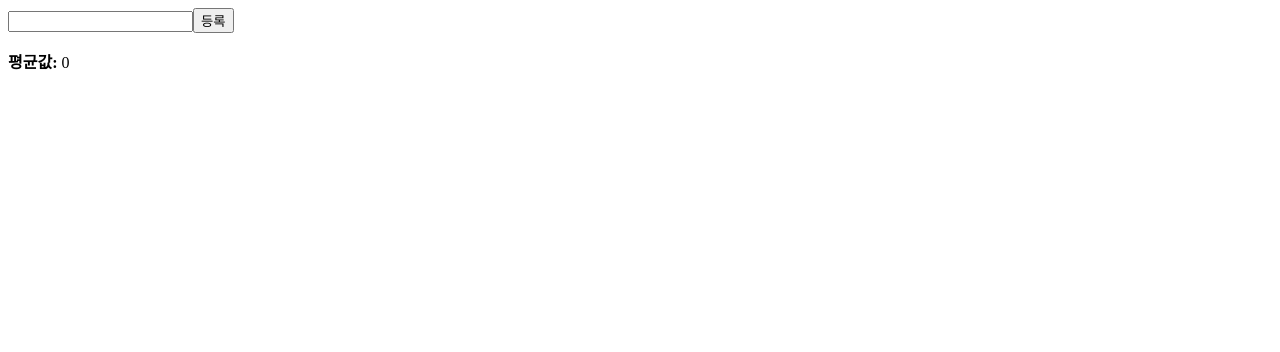
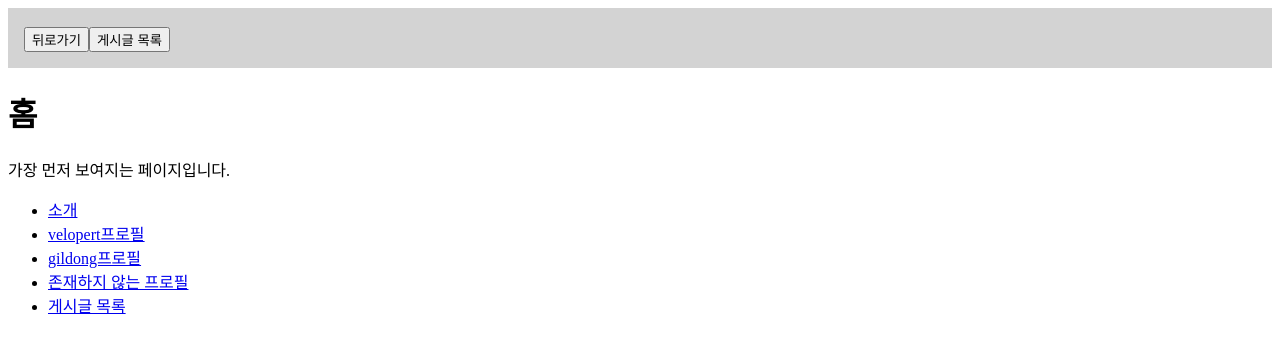
Before and after one commit to tyranoboy1/react-study, a React (Create React App) app: page / in a window 1280 px wide. Shown: the top 352 px of the page. Built offline with nearby package versions, Linux system fonts and the light colour scheme.

Commit message:
react router study

```diff
--- a/package.json
+++ b/package.json
@@ -8,6 +8,7 @@
     "@testing-library/user-event": "^13.5.0",
     "react": "^18.2.0",
     "react-dom": "^18.2.0",
+    "react-router-dom": "^6.16.0",
     "react-scripts": "5.0.1",
     "web-vitals": "^2.1.4"
   },
--- a/src/App.js
+++ b/src/App.js
@@ -94,9 +94,33 @@ import { useState } from "react";
 import CounterR from "./Components/CounterR";
 import InfoR from "./Components/InfoR";
 import Average from "./Components/Average";
+import { Route, Routes } from "react-router";
+import Home from "./pages/Home";
+import About from "./pages/About";
+import Profile from "./pages/Profile";
+import Articles from "./pages/Articles";
+import Article from "./pages/Article";
+import Layout from "./Layout";
+import NotFound from "./pages/NotFound";
+import Login from "./pages/Login";
+import MyPage from "./pages/MyPage";
 
 const App = () => {
-  return <Average />;
+  return (
+    <Routes>
+      <Route path="/" element={<Layout />}>
+        <Route index element={<Home />} />
+        <Route path="/about" element={<About />} />
+        <Route path="/profiles/:username" element={<Profile />} />
+      </Route>
+      <Route path="/articles" element={<Articles />}>
+        <Route path=":id" element={<Article />} />
+      </Route>
+      <Route path="/login" element={<Login />} />
+      <Route path="/mypage" element={<MyPage />} />
+      <Route path="*" element={<NotFound />} />
+    </Routes>
+  );
 };
 
 export default App;
--- /dev/null
+++ b/src/Layout.js
@@ -0,0 +1,24 @@
+import { Outlet, useNavigate } from "react-router-dom";
+
+const Layout = () => {
+  const navigate = useNavigate();
+  const goback = () => {
+    navigate(-1);
+  };
+  const goArticles = () => {
+    navigate("/articles", { replace: true });
+  };
+  return (
+    <div>
+      <header style={{ background: "lightgray", padding: 16, fontSize: 24 }}>
+        <button onClick={goback}>뒤로가기</button>
+        <button onClick={goArticles}>게시글 목록</button>
+      </header>
+      <main>
+        <Outlet />
+      </main>
+    </div>
+  );
+};
+
+export default Layout;
--- a/src/index.js
+++ b/src/index.js
@@ -2,10 +2,13 @@ import React from "react";
 import ReactDOM from "react-dom/client";
 
 import App from "./App";
+import { BrowserRouter } from "react-router-dom";
 
 const root = ReactDOM.createRoot(document.getElementById("root"));
 root.render(
   // <React.StrictMode>
-  <App />
+  <BrowserRouter>
+    <App />
+  </BrowserRouter>
   // </React.StrictMode>
 );
--- /dev/null
+++ b/src/pages/About.js
@@ -0,0 +1,29 @@
+import { useSearchParams } from "react-router-dom";
+
+const About = () => {
+  const [searchParams, setSearchParams] = useSearchParams();
+  const detail = searchParams.get("detail");
+  const mode = searchParams.get("mode");
+
+  const onToggleDetail = () => {
+    setSearchParams({ mode, detail: detail === "true" ? false : true });
+  };
+
+  const onIncreaseMode = () => {
+    const nextMode = mode === null ? 1 : parseInt(mode) + 1;
+    setSearchParams({ mode: nextMode, detail });
+  };
+
+  return (
+    <div>
+      <h1>소개</h1>
+      <p>리액트 라우터를 사용해 보는 프로젝트입니다.</p>
+      <p>detail: {detail}</p>
+      <p>mode: {mode}</p>
+      <button onClick={onToggleDetail}>Toggle detail</button>
+      <button onClick={onIncreaseMode}>mode + 1</button>
+    </div>
+  );
+};
+
+export default About;
--- /dev/null
+++ b/src/pages/Article.js
@@ -0,0 +1,12 @@
+import { useParams } from "react-router-dom";
+
+const Article = () => {
+  const { id } = useParams();
+  return (
+    <div>
+      <h2>게시글{id}</h2>
+    </div>
+  );
+};
+
+export default Article;
--- /dev/null
+++ b/src/pages/Articles.js
@@ -0,0 +1,33 @@
+import { NavLink, Outlet } from "react-router-dom";
+
+const Articles = () => {
+  return (
+    <div>
+      <Outlet />
+      <ul>
+        <ArticleItem id={1} />
+        <ArticleItem id={2} />
+        <ArticleItem id={3} />
+      </ul>
+    </div>
+  );
+};
+
+const ArticleItem = ({ id }) => {
+  const activeStyle = {
+    color: "green",
+    fontSize: 21,
+  };
+  return (
+    <li>
+      <NavLink
+        to={`/articles/${id}`}
+        style={({ isActive }) => (isActive ? activeStyle : undefined)}
+      >
+        게시글 {id}
+      </NavLink>
+    </li>
+  );
+};
+
+export default Articles;
--- /dev/null
+++ b/src/pages/Home.js
@@ -0,0 +1,29 @@
+import { Link } from "react-router-dom";
+
+const Home = () => {
+  return (
+    <div>
+      <h1>홈</h1>
+      <p>가장 먼저 보여지는 페이지입니다.</p>
+      <ul>
+        <li>
+          <Link to="/about">소개</Link>
+        </li>
+        <li>
+          <Link to="/profile/velopert">velopert프로필</Link>
+        </li>
+        <li>
+          <Link to="/profile/gildong">gildong프로필</Link>
+        </li>
+        <li>
+          <Link to="/profile/void">존재하지 않는 프로필</Link>
+        </li>
+        <li>
+          <Link to="/articles">게시글 목록</Link>
+        </li>
+      </ul>
+    </div>
+  );
+};
+
+export default Home;
--- /dev/null
+++ b/src/pages/Login.js
@@ -0,0 +1,5 @@
+const Login = () => {
+  return <div>로그인 페이지</div>;
+};
+
+export default Login;
--- /dev/null
+++ b/src/pages/MyPage.js
@@ -0,0 +1,13 @@
+import { Navigate } from "react-router-dom";
+
+const MyPage = () => {
+  const isLoggedIn = false;
+
+  if (!isLoggedIn) {
+    return <Navigate to="/login" replace={true} />;
+  }
+
+  return <div>마이 페이지</div>;
+};
+
+export default MyPage;
--- /dev/null
+++ b/src/pages/NotFound.js
@@ -0,0 +1,19 @@
+const NotFound = () => {
+  return (
+    <div
+      style={{
+        display: "flex",
+        alignItems: "center",
+        justifyContent: "center",
+        fontSize: 64,
+        position: "absolute",
+        width: "100%",
+        height: "100%",
+      }}
+    >
+      404
+    </div>
+  );
+};
+
+export default NotFound;
--- /dev/null
+++ b/src/pages/Profile.js
@@ -0,0 +1,32 @@
+import { useParams } from "react-router";
+
+const data = {
+  velopert: {
+    name: "김민준",
+    description: "리액트를 좋아하는 개발자",
+  },
+  gildong: {
+    name: "홍길동",
+    description: "고전 소설 홍길동전의 주인공",
+  },
+};
+
+const Profile = () => {
+  const params = useParams();
+  const profile = data[params.username];
+
+  return (
+    <div>
+      <h1>사용자 프로필</h1>
+      {profile ? (
+        <div>
+          <h2>{profile.name}</h2>
+          <p>{profile.description}</p>
+        </div>
+      ) : (
+        <p>존재하지 않는 프로필입니다.</p>
+      )}
+    </div>
+  );
+};
+export default Profile;
```
Also changed, not shown: 1 other file (tests, documents, lock files or other folders).
